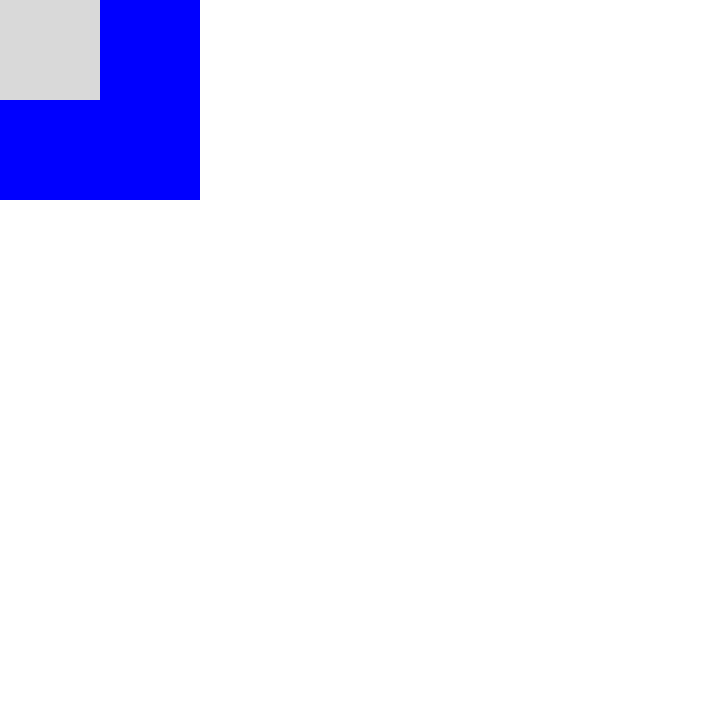
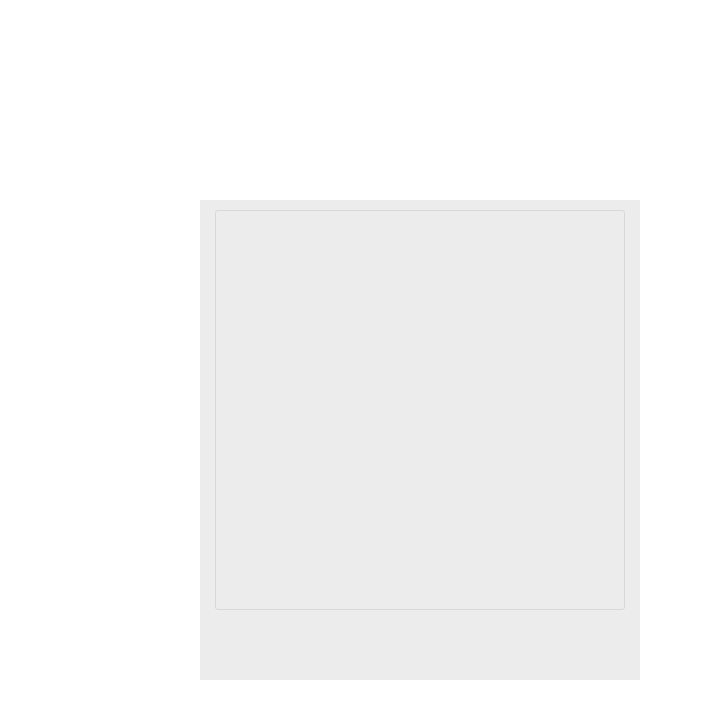
Before and after one commit to PrzemyslawMatlega/eoubowie, a Vue app: page / in a window 1280 px wide. Shown: the top 718 px of the page, without its empty margins (0-703 px from the left). Built offline with nearby package versions, Linux system fonts and the light colour scheme.

Commit message:
add fakedata and base components

```diff
--- a/src/App.vue
+++ b/src/App.vue
@@ -6,8 +6,8 @@
 
 <style lang="scss">
 #app {
-  width: 200px;
-  height: 200px;
-  background: blue;
+  // @extend %flex-cc;
+  width: 100%;
+  padding: 20rem;
 }
 </style>
--- /dev/null
+++ b/src/components/BookingForm.vue
@@ -0,0 +1,58 @@
+<template>
+  <div :class="$style.bookingForm">
+    <div :class="$style.wrapper"></div>
+    <BookingFormInfo />
+  </div>
+</template>
+<script>
+import BookingFormInfo from './BookingFormInfo'
+export default {
+  name: 'BookingForm',
+  components: {
+    BookingFormInfo
+  },
+  props: {
+    price: {
+      type: Number,
+      default: 0
+    },
+    currency: {
+      type: String,
+      default: 'PLN'
+    },
+    rating: {
+      type: Number,
+      default: 0
+    },
+    votes: {
+      type: Number,
+      default: 0
+    },
+    date_from: {
+      type: String,
+      default: ''
+    },
+    date_to: {
+      type: String,
+      default: ''
+    },
+    unavailable_dates: {
+      type: Array,
+      default: () => []
+    }
+  }
+}
+</script>
+<style lang="scss" module>
+.bookingForm {
+  width: 44rem;
+  padding: 1rem 1.5rem 7rem;
+  background: $gallery;
+}
+.wrapper {
+  width: 100%;
+  height: 400px;
+  border: 0.1rem solid $alto;
+  border-radius: 0.3rem;
+}
+</style>
--- /dev/null
+++ b/src/components/BookingFormInfo.vue
@@ -0,0 +1,6 @@
+<template>
+  <div></div>
+</template>
+<script>
+export default {}
+</script>
--- /dev/null
+++ b/src/data/data.json
@@ -0,0 +1,12 @@
+{
+    "price": 28,
+    "currency": "zł",
+    "rating": 4.5,
+    "votes": 123,
+    "date_from": "",
+    "date_to": "",
+    "unavailable_dates": [
+        "29-03-2021",
+        "30-03-2021"
+    ]
+}
--- a/src/styles/abstracts/variables.scss
+++ b/src/styles/abstracts/variables.scss
@@ -3,7 +3,7 @@
 ////////////////////////////////////////////////////////////////////////////////
 
 $gallery: #ececec;
-$alto: #d9d9d9;
+$alto: #d8d8d8;
 $gray: #888888;
 $dove-gray: #666666;
 $lemon-gras: #999a90;
--- a/src/views/Home.vue
+++ b/src/views/Home.vue
@@ -1,19 +1,12 @@
-<template>
-  <div class="home">
-    <div :class="$style.raz"></div>
-  </div>
-</template>
-
 <script>
+import BookingForm from '../components/BookingForm'
+import fakeData from '../data/data.json'
 export default {
-  name: 'Home'
+  name: 'Home',
+  functional: true,
+  render: function (createElement) {
+    console.log(fakeData)
+    return createElement(BookingForm, { props: { ...fakeData } })
+  }
 }
 </script>
-
-<style lang="scss" module>
-.raz {
-  width: 100px;
-  height: 100px;
-  background: $alto;
-}
-</style>
```
